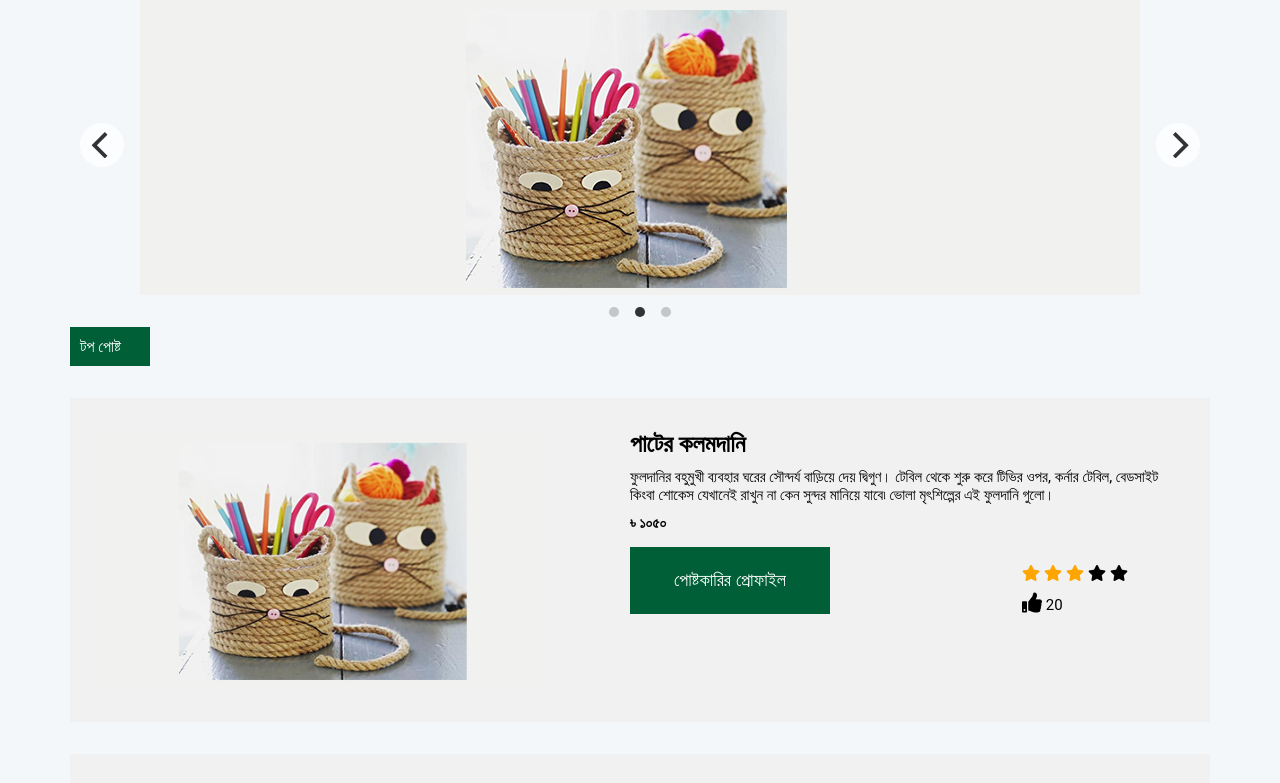
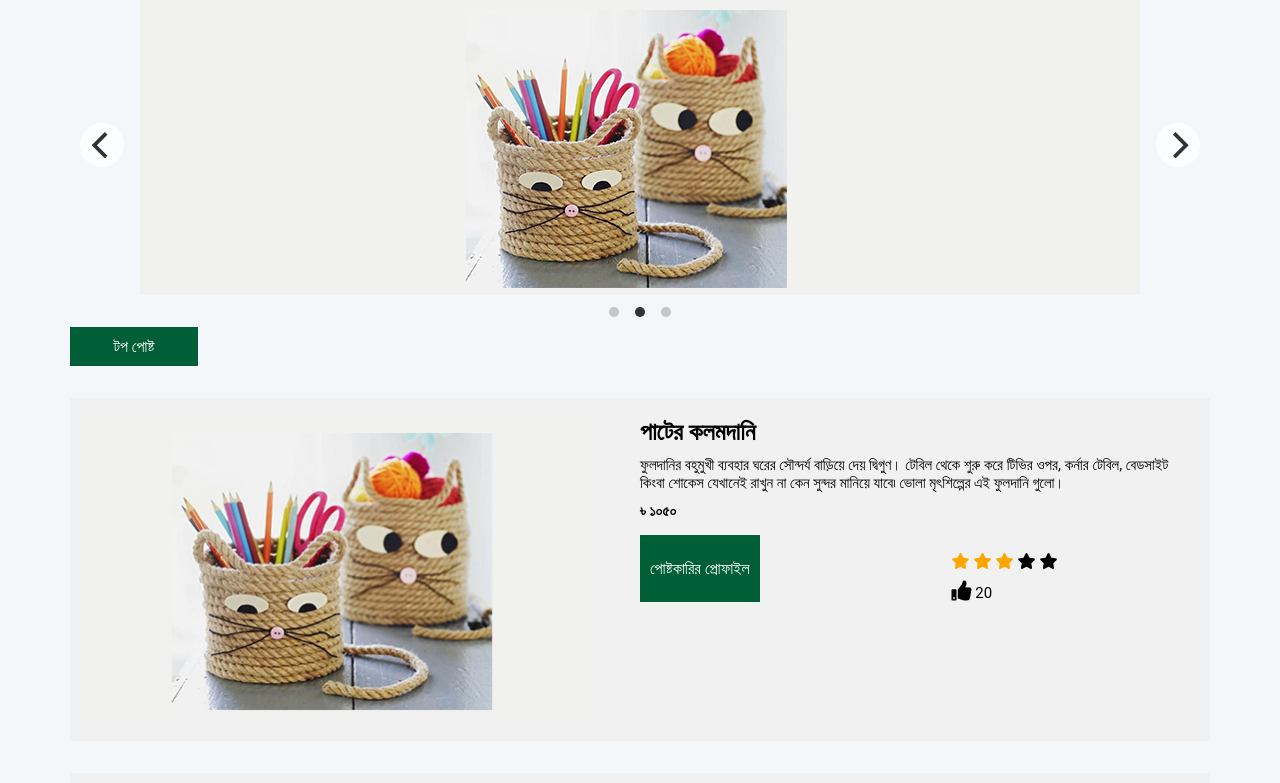
Before and after one commit to Joydip-Paul/ExpoHut-project, a plain HTML site: page Project/HTML-Files/Craft.html in a window 1280 px wide. Shown: the part 157-940 px from the top of the page. Drawn offline with nearby package versions, Linux system fonts and the light colour scheme; files whose address does not match are found by name.

Commit message:
Responsive Done

```diff
--- a/Project/CSS-Files/CardDescription.css
+++ b/Project/CSS-Files/CardDescription.css
@@ -1,30 +1,29 @@
-:root
-{
+:root {
   /* --Theme-Color: #17b978; */
   /* --Icon-Color: #17b978; */
-  --Theme-Color: #005F37;
-  --Icon-Color-Two: #005F37;
+  --Theme-Color: #005f37;
+  --Icon-Color-Two: #005f37;
   --Primary-color: #f4f7fa;
   --Second-Primary-Color: #d1d1d1;
-  --Full-White: #FFFFFF;
-  --Footer-Background:  #2a363b;
+  --Full-White: #ffffff;
+  --Footer-Background: #2a363b;
   --Title-Font-Color: #333;
   --Title-Font-Colot-Two: #181810;
   --Subtitle-Font-Color: #333333;
   --Subtitle-Color: #ececec;
 }
-.mrit{
+.mrit {
   padding: 100px 0px;
 }
-.MritShilpo-title{
+.MritShilpo-title {
   text-align: center;
 }
-.MritShilpo-title h1{
+.MritShilpo-title h1 {
   margin-bottom: 1rem;
   color: var(--Theme-Color);
   font-size: 30px;
 }
-.MritShilpo-title p{
+.MritShilpo-title p {
   margin-top: 2rem;
   margin-bottom: 2rem;
 }
@@ -37,64 +36,66 @@
 .carousel-cell:before {
   display: block;
 }
-.TopPost{
-    text-align: left;
+.TopPost {
+  text-align: center;
   background-color: var(--Theme-Color);
   padding: 10px;
-    width: 5rem;
+  width: 8rem;
   color: var(--Full-White);
 }
-.UserPost{
-    padding: 20px 0px;
+.UserPost {
   display: flex;
+  flex-flow: row wrap;
+  justify-content: space-between;
   background-color: #f1f1f1;
-    padding: 2rem;
+  padding: 20px 16px;
   margin-bottom: 2rem;
 }
-.UserPost:hover{
+.UserPost:hover {
   box-shadow: 1px 5px 10px 1px rgba(0, 0, 0, 0.349);
   cursor: pointer;
 }
-.LeftImg img{
-    width: 28rem;
-    height: 16rem;
+.LeftImg {
+  flex-basis: 45%;
 }
-.RightDecription{
-    margin-left: 5rem;
+.LeftImg img {
+  width: 100%;
 }
-.RightDecription p{
+.RightDecription {
+  flex-basis: 50%;
+}
+.RightDecription p {
   font-size: 15px;
   margin-top: 10px;
 }
-.price{
+.price {
   color: var(--Theme-Color2);
   font-size: 20px;
   font-weight: bold;
 }
-.ButtonRating{
+.ButtonRating {
   display: flex;
 }
-.RightDecription button{
+.RightDecription button {
   text-decoration: none;
   background: var(--Theme-Color);
   color: var(--Full-White);
-    padding: 10px 20px;
+  padding: 10px 10px;
   outline: none;
   border: none;
   cursor: pointer;
-    font-size: 18px;
-    width: 200px;
+  font-size: 16px;
   text-align: center;
   margin-top: 15px;
 }
-.RightDecription button:hover{
+.RightDecription button:hover {
   background: #004126;
 }
-.rating{
+.rating {
   margin-top: 2rem;
   margin-left: 12rem;
 }
-i{
+i {
   cursor: pointer;
   font-size: 20px;
 }
--- a/Project/CSS-Files/loginRegstyle.css
+++ b/Project/CSS-Files/loginRegstyle.css
@@ -1,61 +1,59 @@
-.container
-{
+.container {
   width: 1140px;
   margin: 0 auto;
 }
 /* Login Part */
-body{
+body {
   margin: 0;
   padding: 0;
   font-family: poppins;
 }
-:root
-{
+:root {
   /* --Theme-Color: #17b978; */
   /* --Icon-Color: #17b978; */
-  --Theme-Color: #005F37;
-  --Icon-Color-Two: #005F37;
+  --Theme-Color: #005f37;
+  --Icon-Color-Two: #005f37;
   --Primary-color: #f4f7fa;
   --Second-Primary-Color: #d1d1d1;
-  --Full-White: #FFFFFF;
-  --Footer-Background:  #2a363b;
+  --Full-White: #ffffff;
+  --Footer-Background: #2a363b;
   --Title-Font-Color: #333;
   --Title-Font-Colot-Two: #181810;
   --Subtitle-Font-Color: #333333;
   --Subtitle-Color: #ececec;
 }
-.loginbg{
-    background: linear-gradient(rgba(0, 0, 0, 0.356),rgba(0, 0, 0, 0.411)),
-     url('../Assets-Files/regbg.jpg');
+.loginbg {
+  background: linear-gradient(rgba(0, 0, 0, 0.356), rgba(0, 0, 0, 0.411)),
+    url("../Assets-Files/regbg.jpg");
   background-size: cover;
   background-attachment: fixed;
   height: 200vh;
 }
-.regbg{
-    background: linear-gradient(rgba(0, 0, 0, 0.356),rgba(0, 0, 0, 0.411)),
-     url('../Assets-Files/registerbg.jpg');
+.regbg {
+  background: linear-gradient(rgba(0, 0, 0, 0.356), rgba(0, 0, 0, 0.411)),
+    url("../Assets-Files/registerbg.jpg");
   background-size: cover;
   background-attachment: fixed;
   height: 200vh;
 }
-.MainFrame{
+.MainFrame {
   display: flex;
   justify-content: space-between;
   flex-flow: row wrap;
   /* width: 100%;
     height: 100%; */
 }
-.leftside{
+.leftside {
   display: flex;
   top: 50%;
 }
-.logo img{
+.logo img {
   width: 60px;
   flex: 1;
   margin-top: 250px;
   position: fixed;
 }
-.logotitle{
+.logotitle {
   flex: 1;
   margin-top: 225px;
   color: #fff;
@@ -64,35 +62,35 @@ body{
   margin-left: 70px;
   position: fixed;
 }
-.rightside{
+.rightside {
   background-color: #fff;
   /* margin-left: 50px; */
   width: 500px;
-    height: auto;
   margin-top: 60px;
   /* padding: 60px 20px 5px 20px; */
   padding: 50px 10px;
 }
-.loginsignup-title{
+.loginsignup-title {
   border-bottom: 1px solid #f0f0f0;
   padding: 5px 40px;
   text-transform: uppercase;
   font-size: 20px;
   color: var(--Theme-Color);
 }
-.form{
+.form {
   padding: 30px 40px;
 }
-.form-control{
+.form-control {
   margin-bottom: 10px;
-    padding-bottom: 20px;
+  padding-bottom: 40px;
   position: relative;
 }
-.form-control label{
+.form-control label {
   display: inline-block;
   margin-bottom: 5px;
 }
-.form-control input, .category{
+.form-control input,
+.category {
   border: 2px solid #f0f0f0;
   border-radius: 4px;
   display: block;
@@ -101,41 +99,41 @@ body{
   padding: 10px;
   width: 100%;
 }
-.form-control input:focus{
+.form-control input:focus {
   border-color: #777;
   outline: none;
 }
-.form-control.success input{
+.form-control.success input {
   border-color: #2ecc71;
 }
-.form-control.error input{
+.form-control.error input {
   border-color: #e74c3c;
 }
-.form-control i{
+.form-control i {
   visibility: hidden;
   position: absolute;
   top: 40px;
   right: 10px;
 }
-.form-control.success i.fa-check-circle{
+.form-control.success i.fa-check-circle {
   color: #2ecc71;
   visibility: visible;
 }
-.form-control.error i.fa-exclamation-circle{
+.form-control.error i.fa-exclamation-circle {
   color: #e74c3c;
   visibility: visible;
 }
-.form-control small{
+.form-control small {
   color: #e74c3c;
   position: absolute;
   bottom: 0;
   left: 0;
   visibility: hidden;
 }
-.form-control.error small{
+.form-control.error small {
   visibility: visible;
 }
-.form button{
+.form button {
   background-color: var(--Theme-Color);
   color: #fff;
   font-family: inherit;
@@ -149,36 +147,40 @@ body{
   text-transform: uppercase;
   cursor: pointer;
 }
-.LoginRegiFooter{
+.LoginRegiFooter {
   text-align: center;
 }
-/* Responsive Login */
-/* Media Layout: 1280px */
-@media only screen and (min-width: 992px) and (max-width: 1280px){
-    .container
-    {
-        width: 950px;
+
+/*Login Page Responsive Code Start*/
+/*Large-Screen: 1280px*/
+@media only screen and (min-width: 992px) and (max-width: 1200px) {
+  .container {
+    width: 970px;
+  }
+  .form-control small {
+    bottom: 16px;
   }
 }
-/* Tablet Layout: 768px */
-@media only screen and (min-width: 768px) and (max-width: 991px){
-    .container
-    {
+
+/*Medium-Screen: 768px */
+@media only screen and (min-width: 768px) and (max-width: 991px) {
+  .container {
     width: 750px;
   }
-    .rightside
-    {
+  .rightside {
     width: 450px;
   }
+  .form-control small {
+    bottom: 16px;
   }
-/* Mobile Layout: 320px */
-@media only screen and (max-width: 767px){
-    .container
-    {
+}
+/*Mobile-Screen: 320px */
+@media only screen and (max-width: 767px) {
+  .container {
     width: 320px;
   }
   .rightside {
-        padding: 50px 20px;
+    padding: 35px 10px;
   }
   .logo img {
     margin-top: 180px;
@@ -200,4 +202,12 @@ body{
     text-transform: uppercase;
     font-size: 12px;
   }
+  .form-control small {
+    bottom: 0px;
   }
+}
+
+/*Wide Mobile-Screen: 480px*/
+@media only screen and (min-width: 480px) and (max-width: 767px) {
+}
+/*Login Page Responsive Code End*/
--- a/Project/HTML-Files/Craft.html
+++ b/Project/HTML-Files/Craft.html
@@ -17,8 +17,9 @@
     <!--Custom CSS styling file linking-->
     <link rel="stylesheet" href="../CSS-Files/Home.css">
     <link rel="stylesheet" href="../CSS-Files/CardDescription.css">
+    <!--All Crafts Responsive CSS File Linking-->
+    <link rel="stylesheet" href="../CSS-Files/crafts-responsive.css">
     <!-- Carousel link -->
-
     <link rel="stylesheet" href="https://unpkg.com/flickity@2/dist/flickity.min.css">
     <!--Vue.js CDN File Linking-->
     <link rel="stylesheet" href="../JavaScript-Files/vue.js">
```
Also changed, not shown: Project/HTML-Files/MritShilpo.html (+2 -1 lines), Project/HTML-Files/login.html (+2 -2 lines). Lines whose indentation alone changed are shown as unchanged.
